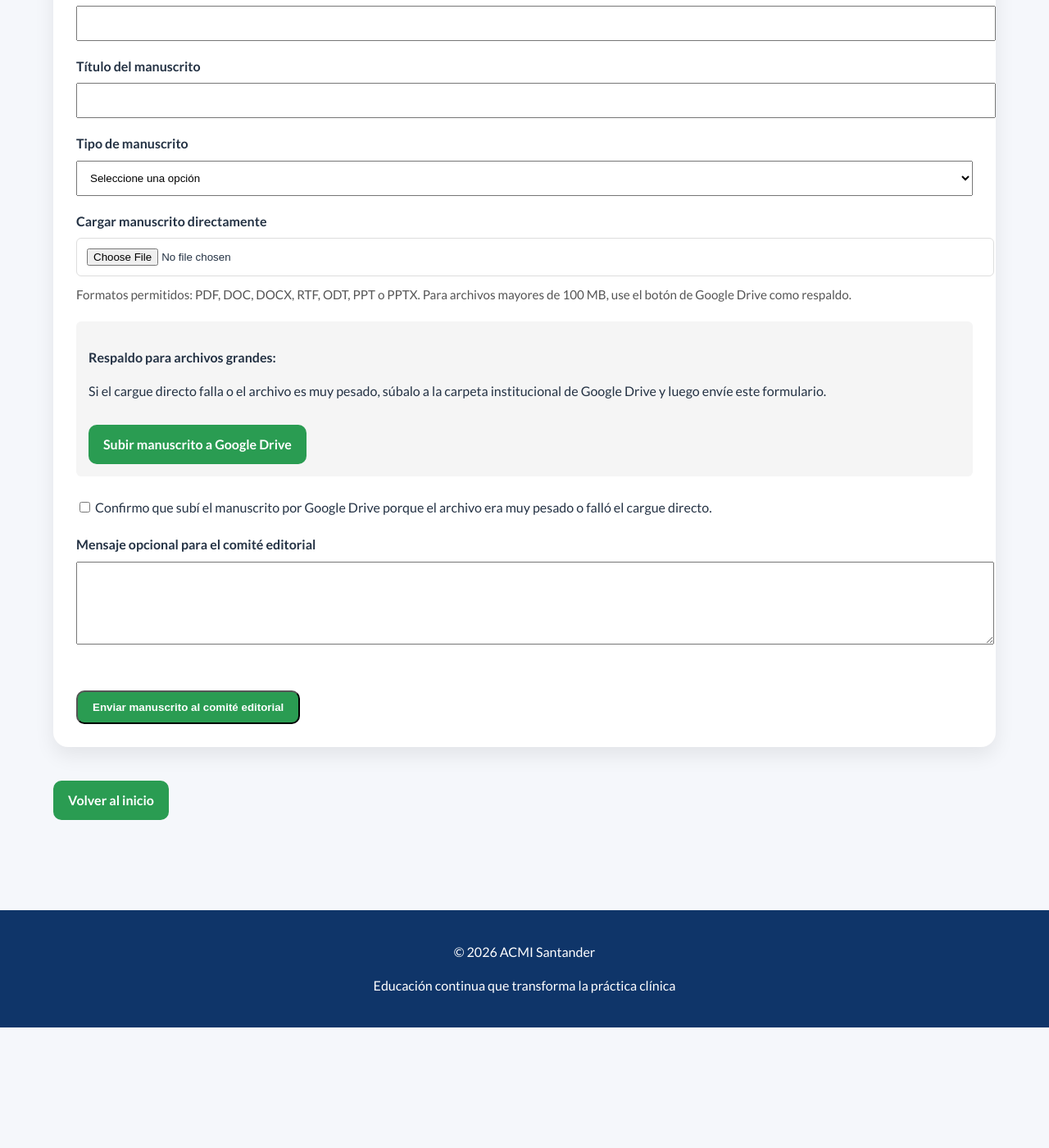
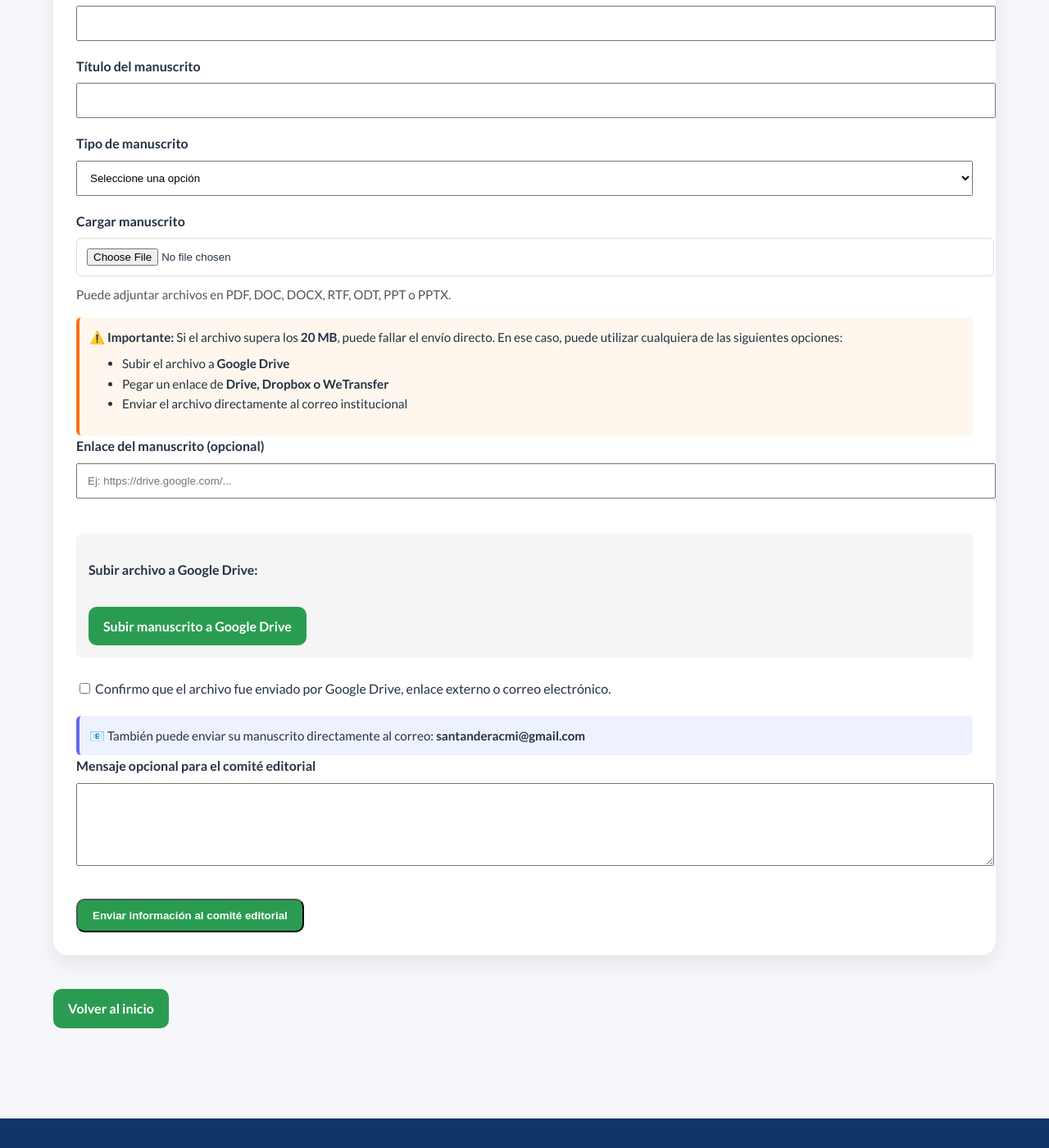
Before and after one commit to Acmisantander/Acmisantander, a Jekyll site: the page built from magazine/enviar-manuscrito.html, in a window 1280 px wide and 1400 px high, scrolled down 652 px. Shown: the whole window at 82% size. Built offline with Jekyll 4.4.1, drawn with Linux system fonts in a browser that asks for light colours; before the commit the page ends 1905 px from its top, so only the background shows below that.

Commit message:
Update enviar-manuscrito.html

```diff
--- a/magazine/enviar-manuscrito.html
+++ b/magazine/enviar-manuscrito.html
@@ -14,7 +14,7 @@ permalink: /magazine/enviar-manuscrito/
 Formulario institucional para el envío de manuscritos académicos, columnas de opinión, editoriales o artículos para el Magazine ACMI Santander.
 </p>
 
-<form id="manuscritoForm" action="https://formsubmit.co/santanderacmi@gmail.com" method="POST">
+<form action="https://formsubmit.co/santanderacmi@gmail.com" method="POST" enctype="multipart/form-data">
 
 <input type="hidden" name="_subject" value="Nuevo manuscrito enviado al Magazine ACMI Santander">
 <input type="hidden" name="_captcha" value="false">
@@ -22,10 +22,8 @@ Formulario institucional para el envío de manuscritos académicos, columnas de
 <input type="hidden" name="_next" value="https://acmisantander.github.io/Acmisantander/magazine/gracias/">
 <input type="hidden" name="_autoresponse" value="Su manuscrito fue recibido por el Magazine ACMI Santander. El comité editorial revisará su envío y se comunicará con usted si se requieren ajustes, información adicional o aprobación para publicación.">
 
-<input type="hidden" id="Archivo_R2" name="Archivo_R2">
-
 <label><strong>Nombre completo del autor</strong></label>
-<input id="autor" type="text" name="Autor" required style="width:100%; padding:12px; margin:8px 0 18px;">
+<input type="text" name="Autor" required style="width:100%; padding:12px; margin:8px 0 18px;">
 
 <label><strong>Afiliación institucional</strong></label>
 <input type="text" name="Afiliacion" required style="width:100%; padding:12px; margin:8px 0 18px;">
@@ -34,7 +32,7 @@ Formulario institucional para el envío de manuscritos académicos, columnas de
 <input type="email" name="email" required style="width:100%; padding:12px; margin:8px 0 18px;">
 
 <label><strong>Título del manuscrito</strong></label>
-<input id="titulo" type="text" name="Titulo" required style="width:100%; padding:12px; margin:8px 0 18px;">
+<input type="text" name="Titulo" required style="width:100%; padding:12px; margin:8px 0 18px;">
 
 <label><strong>Tipo de manuscrito</strong></label>
 <select name="Tipo" required style="width:100%; padding:12px; margin:8px 0 18px;">
@@ -45,23 +43,38 @@ Formulario institucional para el envío de manuscritos académicos, columnas de
   <option>Noticia</option>
 </select>
 
-<label><strong>Cargar manuscrito directamente</strong></label>
+<label><strong>Cargar manuscrito</strong></label>
 <input
-id="archivo"
 type="file"
+name="attachment"
 accept=".pdf,.doc,.docx,.rtf,.odt,.ppt,.pptx"
 style="width:100%; padding:12px; margin:8px 0 18px; border:1px solid #ddd; border-radius:6px;">
 
 <p style="font-size:0.95rem; color:#555; margin-top:-8px;">
-Formatos permitidos: PDF, DOC, DOCX, RTF, ODT, PPT o PPTX. Para archivos mayores de 100 MB, use el botón de Google Drive como respaldo.
+Puede adjuntar archivos en PDF, DOC, DOCX, RTF, ODT, PPT o PPTX.
 </p>
 
-<div style="margin-top:20px; margin-bottom:25px; padding:15px; background:#f5f5f5; border-radius:6px;">
-  <p><strong>Respaldo para archivos grandes:</strong></p>
+<!-- AVISO IMPORTANTE -->
+<div style="margin-top:15px; padding:12px; background:#fff7ed; border-left:4px solid #f97316; border-radius:6px;">
+  <p style="margin:0; font-size:0.95rem;">
+  ⚠️ <strong>Importante:</strong> Si el archivo supera los <strong>20 MB</strong>, puede fallar el envío directo.
+  En ese caso, puede utilizar cualquiera de las siguientes opciones:
+  </p>
+  <ul style="margin-top:8px; font-size:0.95rem;">
+    <li>Subir el archivo a <strong>Google Drive</strong></li>
+    <li>Pegar un enlace de <strong>Drive, Dropbox o WeTransfer</strong></li>
+    <li>Enviar el archivo directamente al correo institucional</li>
+  </ul>
+</div>
 
-  <p style="margin-bottom:12px;">
-  Si el cargue directo falla o el archivo es muy pesado, súbalo a la carpeta institucional de Google Drive y luego envíe este formulario.
-  </p>
+<!-- CAMPO DE ENLACE -->
+<label><strong>Enlace del manuscrito (opcional)</strong></label>
+<input type="url" name="Link_Archivo" placeholder="Ej: https://drive.google.com/..." style="width:100%; padding:12px; margin:8px 0 18px;">
+
+<!-- BOTÓN GOOGLE DRIVE -->
+<div style="margin-top:25px; margin-bottom:25px; padding:15px; background:#f5f5f5; border-radius:6px;">
+
+<p><strong>Subir archivo a Google Drive:</strong></p>
 
 <a
 class="btn"
@@ -69,29 +82,29 @@ Formatos permitidos: PDF, DOC, DOCX, RTF, ODT, PPT o PPTX. Para archivos mayores
 target="_blank">
 Subir manuscrito a Google Drive
 </a>
+
 </div>
 
 <div style="margin-top:20px; margin-bottom:20px;">
 <label>
-<input type="checkbox" id="usoDrive" name="Archivo_enviado_por_Google_Drive">
-Confirmo que subí el manuscrito por Google Drive porque el archivo era muy pesado o falló el cargue directo.
+<input type="checkbox" name="Confirmacion_Drive">
+Confirmo que el archivo fue enviado por Google Drive, enlace externo o correo electrónico.
 </label>
+</div>
+
+<!-- OPCIÓN CORREO -->
+<div style="margin-top:15px; padding:12px; background:#eef2ff; border-left:4px solid #6366f1; border-radius:6px;">
+  <p style="margin:0; font-size:0.95rem;">
+  📧 También puede enviar su manuscrito directamente al correo:
+  <strong>santanderacmi@gmail.com</strong>
+  </p>
 </div>
 
 <label><strong>Mensaje opcional para el comité editorial</strong></label>
 <textarea name="Mensaje" rows="5" style="width:100%; padding:12px; margin:8px 0 18px;"></textarea>
 
-<p id="estadoCarga" style="font-weight:bold; color:#0f766e;"></p>
-
-<div id="barraContainer" style="display:none; margin-top:15px; margin-bottom:20px;">
-  <div style="width:100%; background:#e5e7eb; border-radius:8px; overflow:hidden;">
-    <div id="barraProgreso" style="width:0%; height:14px; background:#16a34a; transition:width 0.3s;"></div>
-  </div>
-  <p id="porcentaje" style="font-size:0.9rem; margin-top:6px; color:#374151;">0%</p>
-</div>
-
-<button id="botonEnviar" class="btn" type="submit">
-Enviar manuscrito al comité editorial
+<button class="btn" type="submit">
+Enviar información al comité editorial
 </button>
 
 </form>
@@ -103,100 +116,3 @@ Enviar manuscrito al comité editorial
 Volver al inicio
 </a>
 </div>
-
-<script>
-document.getElementById("manuscritoForm").addEventListener("submit", function(e) {
-  e.preventDefault();
-
-  const form = document.getElementById("manuscritoForm");
-  const boton = document.getElementById("botonEnviar");
-  const estado = document.getElementById("estadoCarga");
-  const archivo = document.getElementById("archivo").files[0];
-  const autor = document.getElementById("autor").value;
-  const titulo = document.getElementById("titulo").value;
-  const usoDrive = document.getElementById("usoDrive").checked;
-
-  const barraContainer = document.getElementById("barraContainer");
-  const barraProgreso = document.getElementById("barraProgreso");
-  const porcentaje = document.getElementById("porcentaje");
-
-  const maxMB = 100;
-  const maxBytes = maxMB * 1024 * 1024;
-
-  if (!archivo && !usoDrive) {
-    alert("Debe cargar un archivo directamente o confirmar que lo subió por Google Drive.");
-    return;
-  }
-
-  if (usoDrive && !archivo) {
-    document.getElementById("Archivo_R2").value = "Archivo enviado por Google Drive";
-    estado.innerText = "Enviando información al comité editorial...";
-    boton.disabled = true;
-    boton.innerText = "Enviando información...";
-    form.submit();
-    return;
-  }
-
-  if (archivo.size > maxBytes) {
-    estado.innerText = "El archivo supera 100 MB. Use el botón de Google Drive como respaldo y marque la casilla de confirmación.";
-    barraContainer.style.display = "none";
-    return;
-  }
-
-  boton.disabled = true;
-  boton.innerText = "Cargando manuscrito...";
-  estado.innerText = "Subiendo archivo. No cierre esta ventana.";
-
-  barraContainer.style.display = "block";
-  barraProgreso.style.width = "0%";
-  porcentaje.innerText = "0%";
-
-  const formData = new FormData();
-  formData.append("archivo", archivo);
-  formData.append("autor", autor);
-  formData.append("titulo", titulo);
-
-  const xhr = new XMLHttpRequest();
-
-  xhr.open("POST", "https://dawn-base-5480.santanderacmi.workers.dev", true);
-
-  xhr.upload.onprogress = function(event) {
-    if (event.lengthComputable) {
-      const percent = Math.round((event.loaded / event.total) * 100);
-      barraProgreso.style.width = percent + "%";
-      porcentaje.innerText = percent + "%";
-    }
-  };
-
-  xhr.onload = function() {
-    try {
-      const result = JSON.parse(xhr.responseText);
-
-      if (xhr.status === 200 && result.success) {
-        document.getElementById("Archivo_R2").value = result.fileKey;
-        estado.innerText = "Archivo cargado correctamente. Enviando información al comité editorial...";
-        boton.innerText = "Enviando información...";
-        form.submit();
-      } else {
-        throw new Error(result.error || xhr.responseText || "Error al cargar el archivo");
-      }
-    } catch (error) {
-      boton.disabled = false;
-      boton.innerText = "Enviar manuscrito al comité editorial";
-      estado.innerText = "Error al cargar el archivo. Si el archivo es pesado, use Google Drive como respaldo.";
-      barraProgreso.style.width = "0%";
-      porcentaje.innerText = "0%";
-    }
-  };
-
-  xhr.onerror = function() {
-    boton.disabled = false;
-    boton.innerText = "Enviar manuscrito al comité editorial";
-    estado.innerText = "Error de conexión. Si el archivo es pesado, use Google Drive como respaldo.";
-    barraProgreso.style.width = "0%";
-    porcentaje.innerText = "0%";
-  };
-
-  xhr.send(formData);
-});
-</script>
```
Lines whose indentation alone changed are shown as unchanged.
